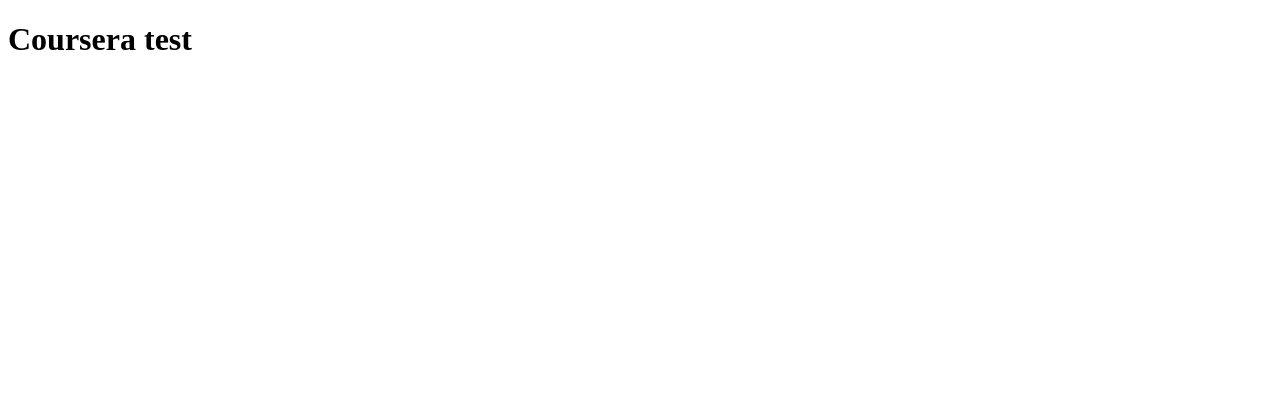
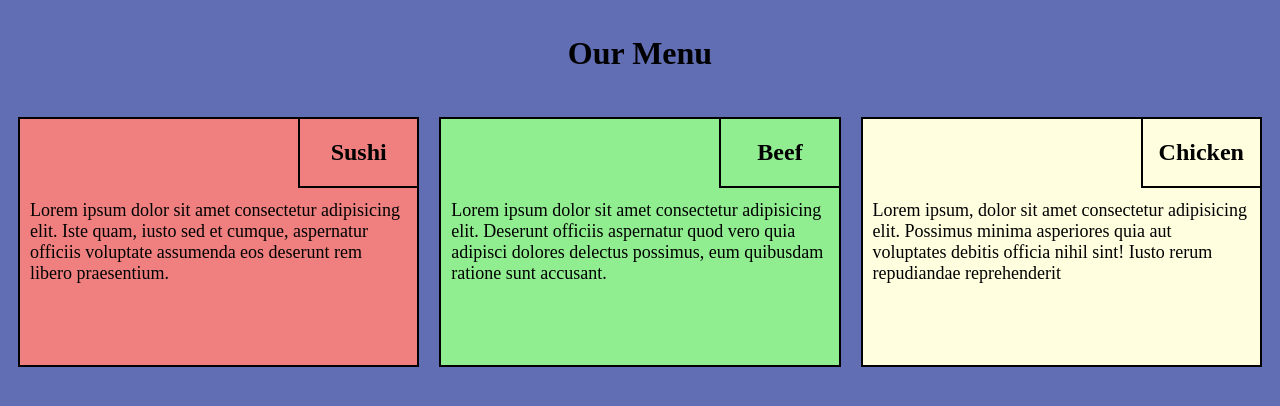
Before and after one commit to Sufyan200/coursera-test, a plain HTML site: page index.html in a window 1280 px wide. Drawn offline with Linux system fonts and the light colour scheme.

Commit message:
mod2_solution

```diff
--- a/css/styles.css
+++ b/css/styles.css
@@ -0,0 +1,85 @@
+* {
+    box-sizing: border-box;
+
+}
+
+body{
+    background-color: #626eb4;
+}
+
+/* Large Devices */
+@media (min-width: 992px) {
+
+    .col-lg-4 {
+        float:left;
+        width: 33.33%;
+    }
+
+
+}
+
+/* Medium Devices */
+@media (min-width: 768px) and (max-width: 991px) {
+
+    .col-md-6 {
+        float: left;
+        width: 50%;
+
+    }
+
+    .col-md-12 {
+        float: left;
+        width: 100%;
+    }
+}
+
+/* Small Devices */
+@media (max-width: 767px) {
+
+
+    .col-sm-12 {
+        float: left;
+        width: 100%;
+    }
+
+}
+h1{
+    display: block;
+    margin: auto;
+    width: fit-content;
+    margin-bottom: 35px;
+    margin-top: 35px;
+
+
+}
+.outer-Box{
+    border: 2px solid black;
+    height: 250px;
+    position: relative;
+    margin: 10px 10px;
+}
+.inner-box{
+    float: right;
+    border-width: 0px 0px 2px 2px;
+    border-color: black;
+    border-style: solid;
+    width: 30%;
+    text-align: center;
+    height: auto;
+    overflow: hidden;
+
+}
+p{
+    font-size: 18px;
+    padding: 63px 10px 0px 10px
+
+}
+#box1{
+    background-color: lightcoral;
+}
+#box2{
+    background-color: lightgreen;
+}
+#box3{
+    background-color: lightyellow;
+}
--- a/index.html
+++ b/index.html
@@ -3,9 +3,55 @@
 <head>
     <meta charset="UTF-8">
     <meta name="viewport" content="width=device-width, initial-scale=1.0">
-    <title>Document</title>
+    <title>module2_solution</title>
+    <link rel="stylesheet" href="css/styles.css">
 </head>
 <body>
-    <h1>Coursera test</h1>
+    <div>
+        <h1>Our Menu</h1>
+    </div>
+
+    <div class=" col-lg-4 col-md-6 col-sm-12">
+        <div class="outer-Box" id="box1">
+            <div class="inner-box" id="box">
+                <h2>Sushi</h2>
+            </div>
+
+            <div>
+                <p>Lorem ipsum dolor sit amet consectetur adipisicing elit. Iste quam, iusto sed et cumque, aspernatur officiis voluptate assumenda eos deserunt rem libero praesentium.</p>
+            </div>
+        </div>
+    </div>
+
+    <div class="col-lg-4 col-md-6 col-sm-12">
+        <div class="outer-Box" id="box2">
+            <div class="inner-box" id="box">
+                <h2>Beef</h2>
+            </div>
+
+            <div>
+                <p>Lorem ipsum dolor sit amet consectetur adipisicing elit. Deserunt officiis aspernatur quod vero quia adipisci dolores delectus possimus, eum quibusdam ratione sunt accusant.</p>
+            </div>
+        </div>
+    </div>
+
+    <div class=" col-lg-4 col-md-12 col-sm-12">
+        <div class="outer-Box" id="box3">
+            <div class="inner-box" id="box">
+                <h2>Chicken</h2>
+            </div>
+
+            <div>
+                <p>Lorem ipsum, dolor sit amet consectetur adipisicing elit. Possimus minima asperiores quia aut voluptates debitis officia nihil sint! Iusto rerum repudiandae reprehenderit
+                </p>
+            </div>
+        </div>
+    </div>
+
+
+
+
+</div>
+
 </body>
 </html>
```
